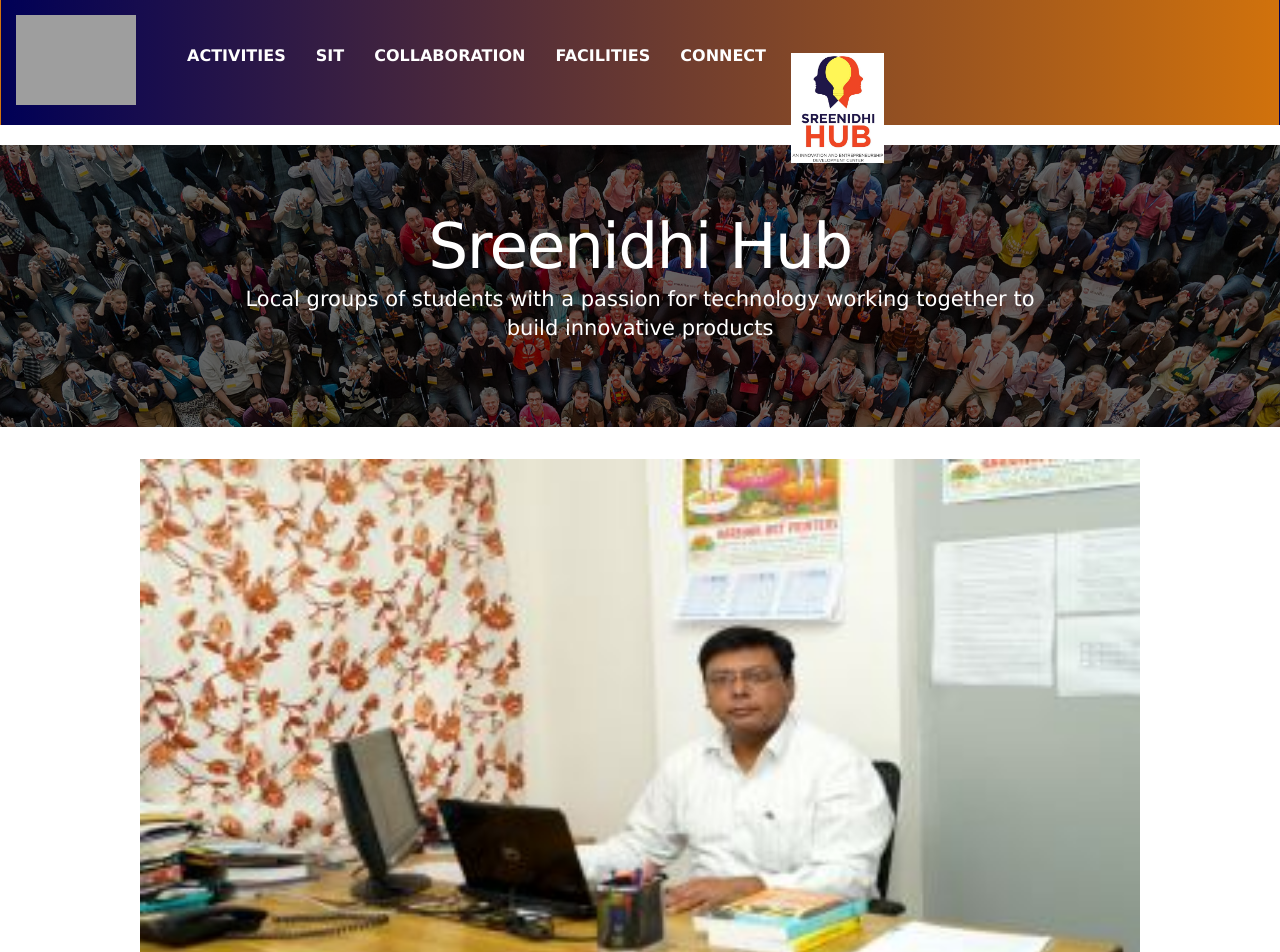
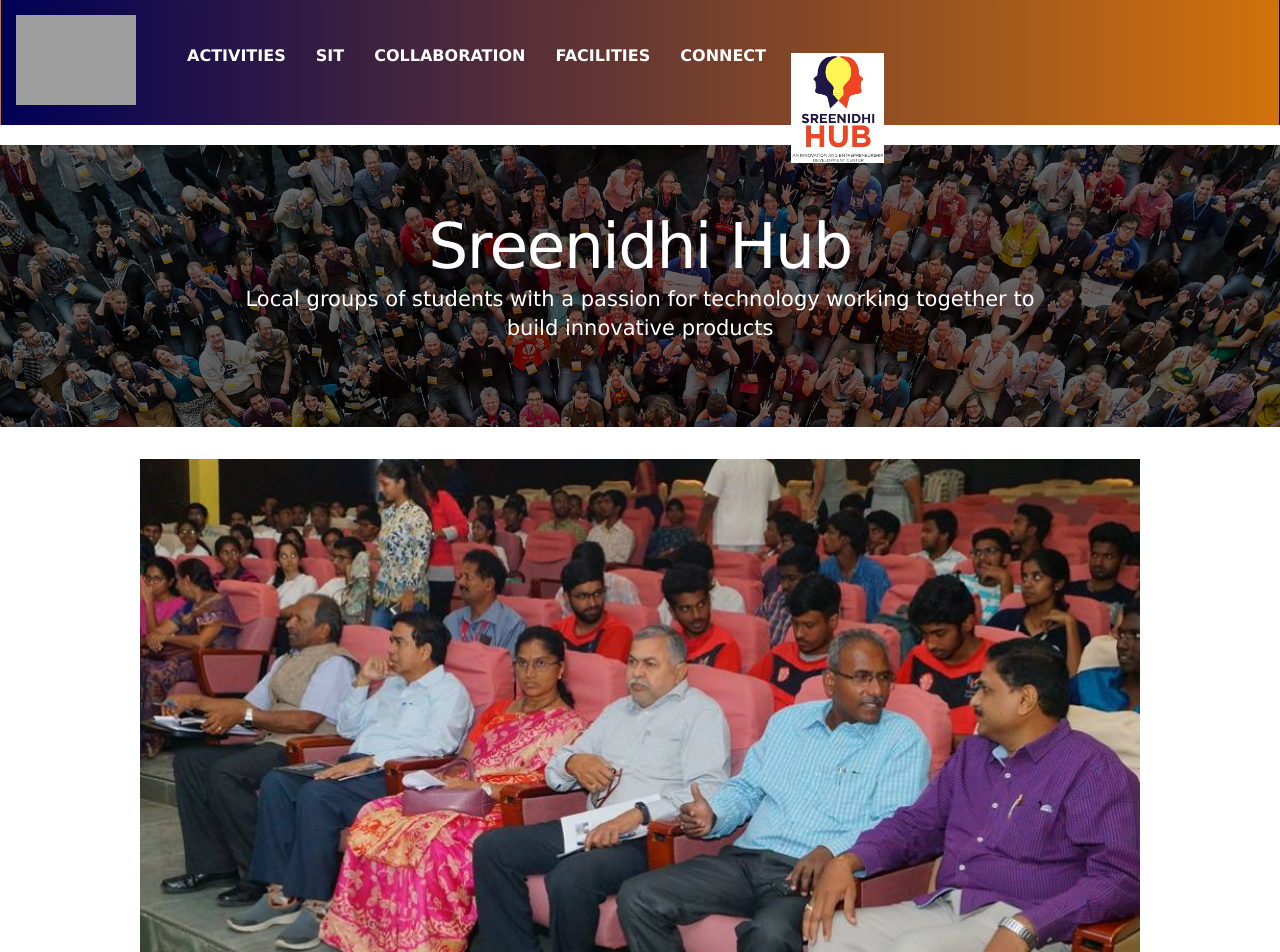
Before and after one commit to SNISTInnovationHub/snistinnovationhub.github.io, a Jekyll site: the page built from index.html, in a window 1280 px wide. Shown: the top 952 px of the page. Built offline with Jekyll 4.4.1, drawn with Linux system fonts in a browser that asks for light colours; nearby versions of some CDN libraries; some web fonts are replaced; library files that are not in the unit come from our copies.

Commit message:
Update flexslider-posts.html

```diff
--- a/_includes/flexslider-posts.html
+++ b/_includes/flexslider-posts.html
@@ -1,7 +1,8 @@
 <center>
 <div class="w3-content w3-section" style="max-width:1000px">
-  <img class="mySlides" src="static/img/download.jpg" style="width:100%">
-  <img class="mySlides" src="static/img/director.jpg" style="width:100%">
-  <img class="mySlides" src="static/img/ameetchavan.jpg" style="width:100%">
+  <img class="mySlides" src="static/img/slider1.jpg" style="width:100%">
+  <img class="mySlides" src="static/img/slider2.jpg" style="width:100%">
+  <img class="mySlides" src="static/img/slider3.jpg" style="width:100%">
+  <img class="mySlides" src="static/img/slider4.jpg" style="width:100%">
 </div>
 </center>
```
